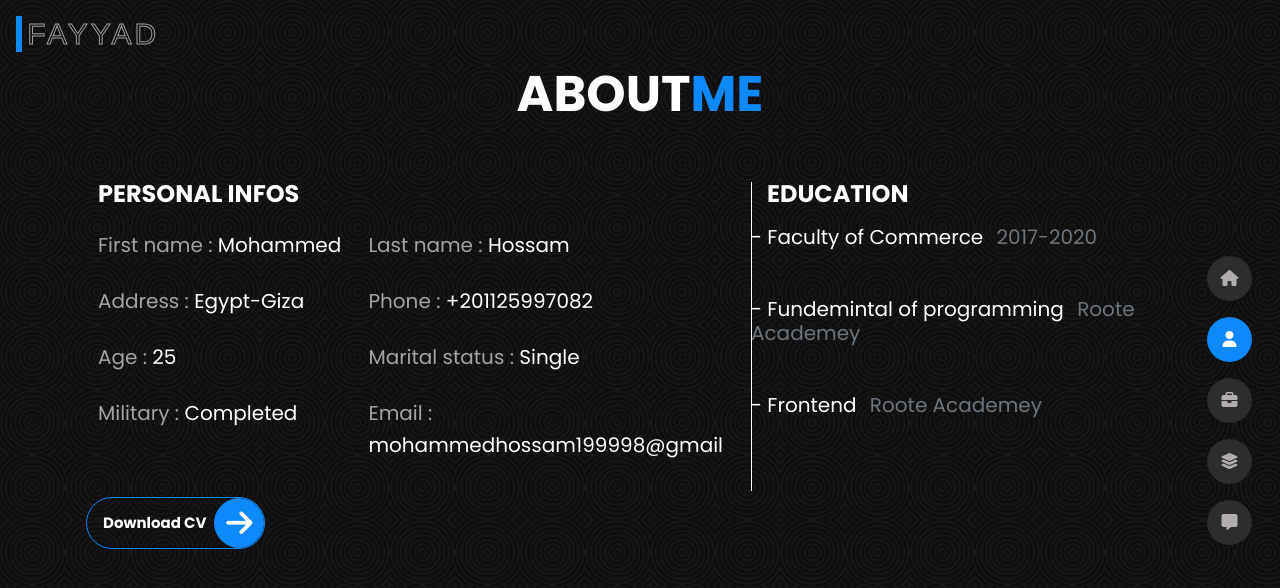
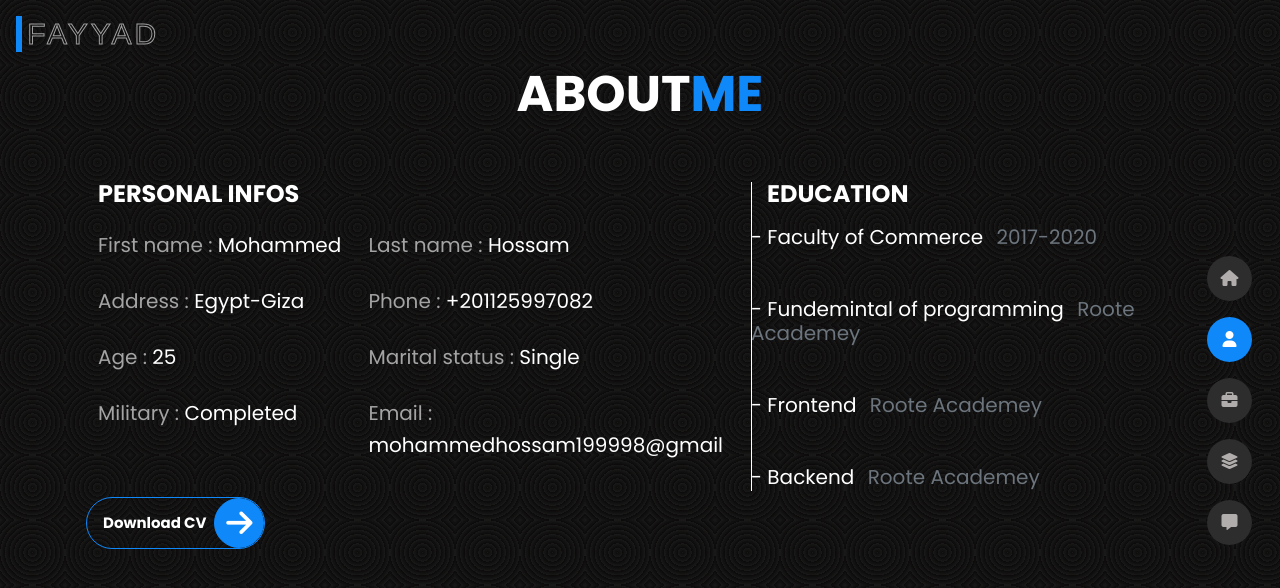
Before and after one commit to MohammedHossam1/myprofolio, a React (Create React App) app: page /about in a window 1280 px wide. Shown: the top 588 px of the page. Built offline with nearby package versions, Linux system fonts and the light colour scheme; a web font is replaced by a local one.

Commit message:
mywhatsapp

```diff
--- a/public/index.html
+++ b/public/index.html
@@ -2,11 +2,12 @@
 <html lang="en">
 
 <head>
+  <!-- <a title="Web Analytics" href="https://clicky.com/101438636"><img alt="Clicky" src="//static.getclicky.com/media/links/badge.gif" border="0" /></a> -->
+<script async data-id="101438636" src="//static.getclicky.com/js"></script>
   <meta charset="utf-8" />
   <link rel="icon" href="logo192.png" />
   <link href="https://fonts.googleapis.com/css2?family=Poppins:wght@300;400;600;700&display=swap" rel="stylesheet">
   <link href="https://fonts.googleapis.com/css2?family=Mochiy+Pop+One&display=swap" rel="stylesheet">
-  <!-- <link rel="stylesheet" href="https://cdnjs.cloudflare.com/ajax/libs/animate.css/4.1.1/animate.min.css" /> -->
   <link rel="stylesheet" href="https://cdnjs.cloudflare.com/ajax/libs/animate.css/3.7.2/animate.min.css">
 
   <meta name="viewport" content="width=device-width, initial-scale=1" />
--- a/src/Component/About.jsx
+++ b/src/Component/About.jsx
@@ -96,6 +96,10 @@ export default function About() {
               - Frontend{" "}
               <span className="text-secondary mx-2">Roote Academey</span>
             </h5>
+            <h5 className="h3 my-5  text-white">
+              - Backend{" "}
+              <span className="text-secondary mx-2">Roote Academey</span>
+            </h5>
           </div>
         </div>
       </div>
--- a/src/Component/Contact.jsx
+++ b/src/Component/Contact.jsx
@@ -88,11 +88,11 @@ setSend(true)
                   <i className="fa-brands fa-larger text-white fa-linkedin-in"></i>
                 </a>
                 <a
-                  href=""
+                  href="https://wa.me/+201125997082"
                   target="_blank"
                   className="rounded-circle d-flex justify-content-center align-items-center mx-2"
                 >
-                  <i className="fa-brands fa-larger text-white fa-whatsapp"></i>
+                  <i  className="fa-brands fa-larger text-white fa-whatsapp"></i>
                 </a>
               </div>
             </div>
--- a/src/Component/Home.jsx
+++ b/src/Component/Home.jsx
@@ -4,7 +4,6 @@ import { Link } from "react-router-dom";
 import WOW from 'wowjs'
 import { useEffect } from 'react';
 export default function Home() {
-  // const [isHovered, setIsHovered] = useState(false);
   useEffect(() => {
     new WOW.WOW().init();
   }, []);
```
